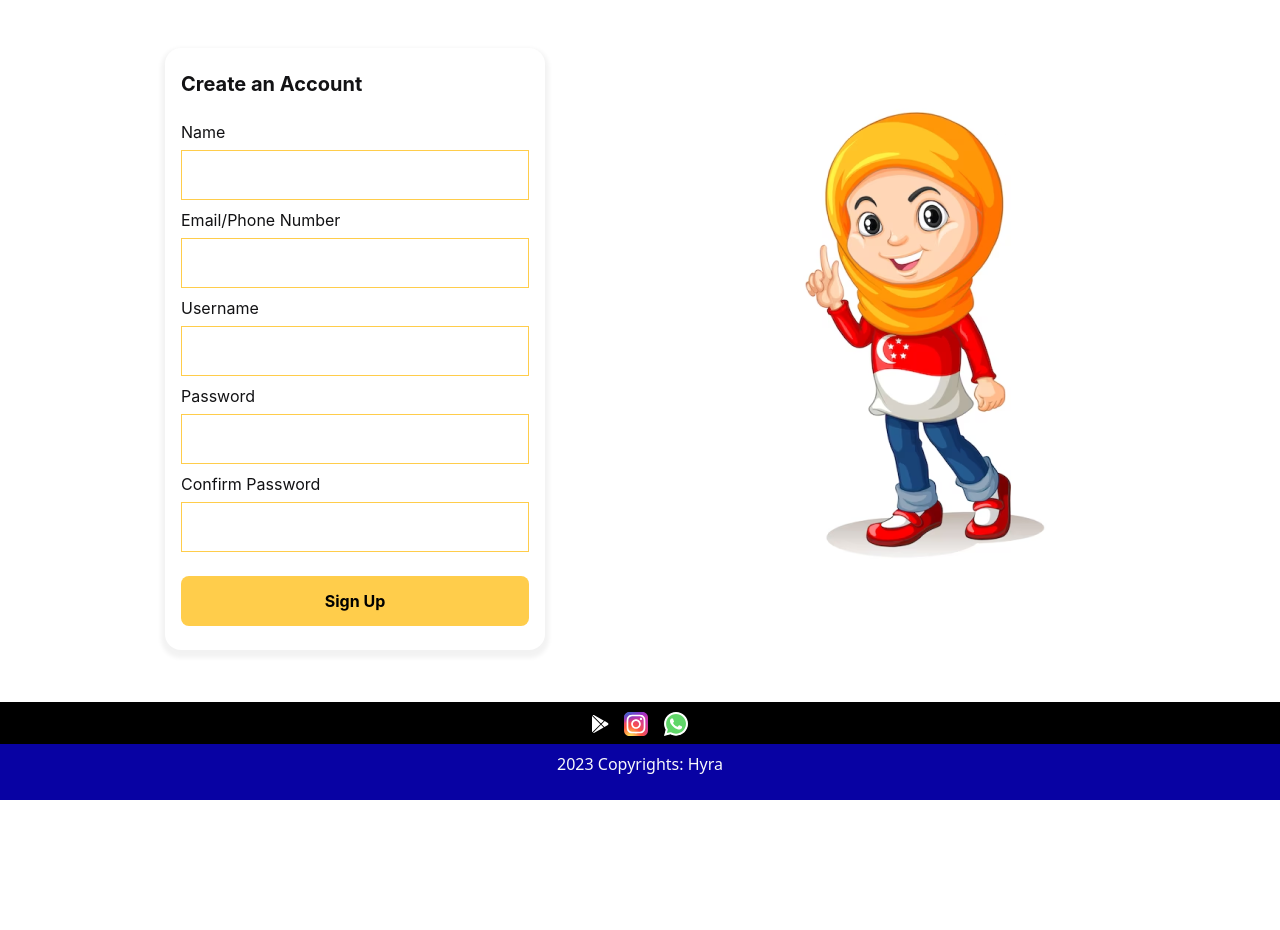
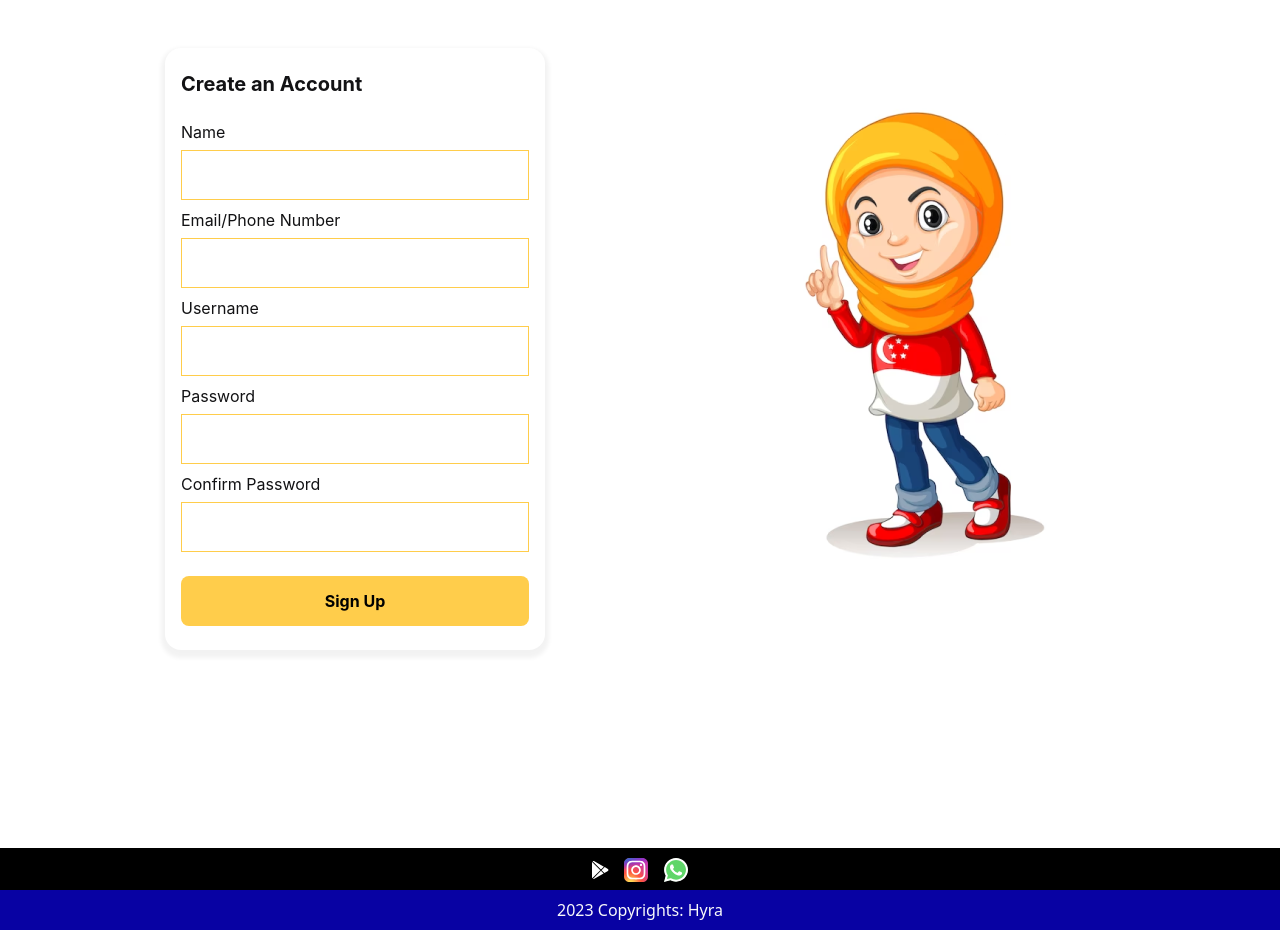
Before and after one commit to Oluwafemi-John1/Hyra-App, a React (Vite) app: page /signup in a window 1280 px wide. Before the commit the page ends 800 px from the top, so only its background shows below. Built offline with nearby package versions, Linux system fonts and the light colour scheme.

Commit message:
footer added

```diff
--- a/src/App.css
+++ b/src/App.css
@@ -139,6 +139,11 @@
     box-shadow: 0px 4px 4px 4px rgba(0, 0, 0, 0.05);
 }
 
+#bigSignUp {
+    height: 100vh;
+    /* border: 2px solid red; */
+}
+
 .form-controller {
     display: flex;
     /* width: 393px; */
--- a/src/App.jsx
+++ b/src/App.jsx
@@ -6,17 +6,9 @@ import Home from './components/Home'
 import Signup from './components/Signup';
 import Login from './components/Login';
 import Error404 from './components/Error404';
-import googlePlaystore from './components/assets/svg/bxl_play-store.svg'
-import insta from './components/assets/svg/skill-icons_instagram.svg'
-import whatsapp from './components/assets/svg/logos_whatsapp-icon.svg'
+
 
 function App() {
-    let bottomStyle1 = {
-        backgroundColor: '#000'
-    }
-    let bottomStyle2 = {
-        backgroundColor: '#0802A3'
-    }
     return (
         <>
             <Routes>
@@ -25,16 +17,7 @@ function App() {
                 <Route path='/login' element={<Login/>} />
                 <Route path='*' element={<Error404/>} />
             </Routes>
-            <div className="fixed-bottom mx-auto">
-                <div className='text-center py-2' style={bottomStyle1}>
-                    <img src={googlePlaystore} className='mx-1' alt="Playstore icon" />
-                    <img src={insta} className='mx-2' alt="Instagram icon" />
-                    <img src={whatsapp} className='mx-2' alt="Whatsapp icon" />
-                </div>
-                <div className='text-center text-light py-2' style={bottomStyle2}>
-                    <p>2023 Copyrights: Hyra</p>
-                </div>
-            </div>
+
         </>
     )
 }
--- /dev/null
+++ b/src/components/Footer.jsx
@@ -0,0 +1,30 @@
+import React from 'react'
+import googlePlaystore from '../components/assets/svg/bxl_play-store.svg'
+import insta from '../components/assets/svg/skill-icons_instagram.svg'
+import whatsapp from '../components/assets/svg/logos_whatsapp-icon.svg'
+
+
+const Footer = () => {
+    let bottomStyle1 = {
+        backgroundColor: '#000'
+    }
+    let bottomStyle2 = {
+        backgroundColor: '#0802A3'
+    }
+    return (
+        <>
+            <div className="mx-auto">
+                <div className='text-center py-2' style={bottomStyle1}>
+                    <img src={googlePlaystore} className='mx-1' alt="Playstore icon" />
+                    <img src={insta} className='mx-2' alt="Instagram icon" />
+                    <img src={whatsapp} className='mx-2' alt="Whatsapp icon" />
+                </div>
+                <div className='text-center text-light py-2' style={bottomStyle2}>
+                    2023 Copyrights: Hyra
+                </div>
+            </div>
+        </>
+    )
+}
+
+export default Footer
--- a/src/components/Home.jsx
+++ b/src/components/Home.jsx
@@ -2,6 +2,7 @@ import React from 'react'
 import Navbar from './pages/Navbar'
 import Herosection from './pages/Herosection'
 import Chooseus from './pages/Chooseus'
+import Footer from './Footer'
 
 const Home = () => {
   return (
@@ -12,6 +13,7 @@ const Home = () => {
                 <Herosection/>
                 <Chooseus/>
             </div>
+            <Footer/>
         </>
     </>
   )
--- a/src/components/Signup.jsx
+++ b/src/components/Signup.jsx
@@ -1,5 +1,6 @@
 import React from 'react';
 import image1 from '../components/assets/images/hyrasignup.png'
+import Footer from './Footer';
 
 const Signup = () => {
     let headStyle = {
@@ -85,6 +86,7 @@ const Signup = () => {
                     </div>
                 </div>
             </section>
+            <Footer/>
         </>
     )
 }
```
